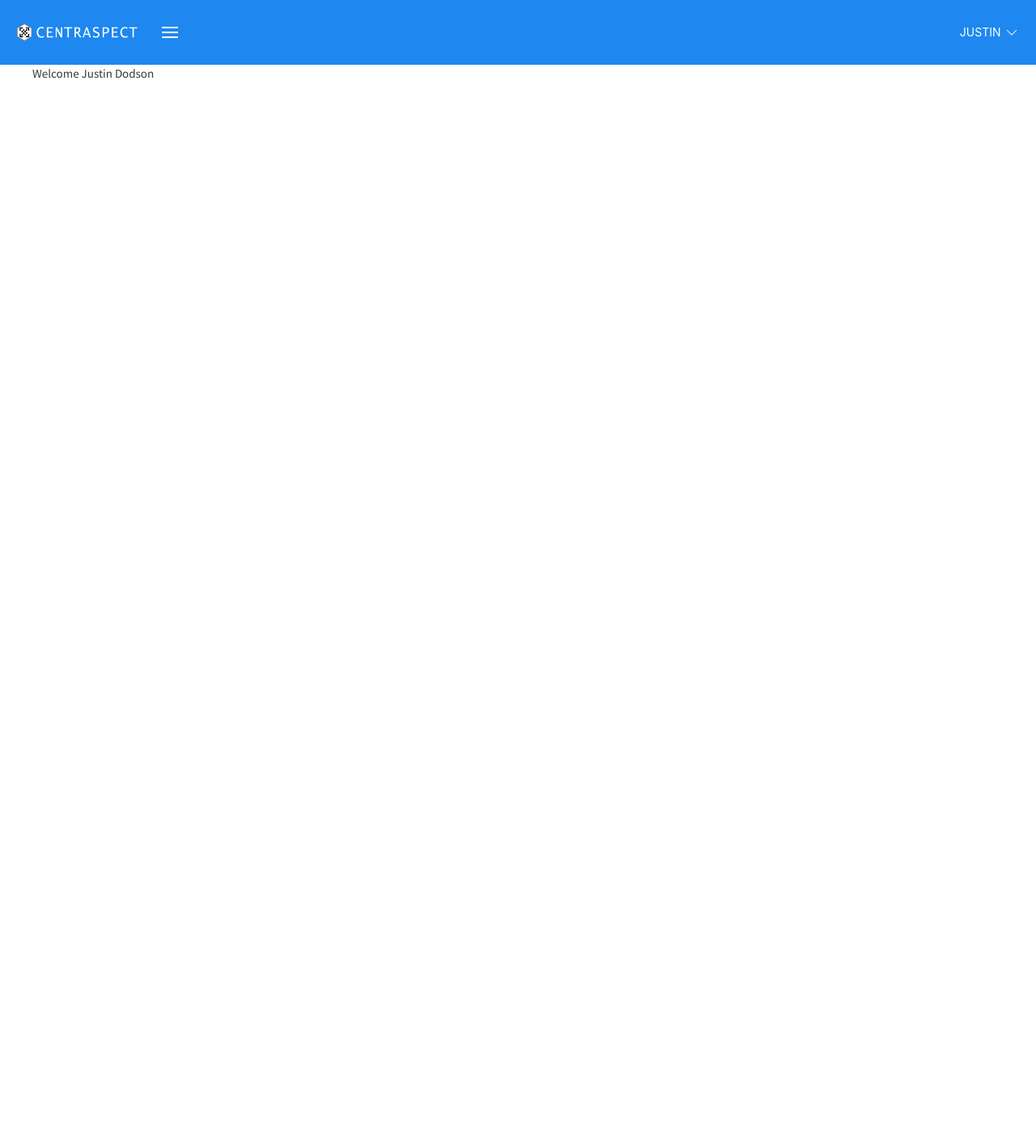
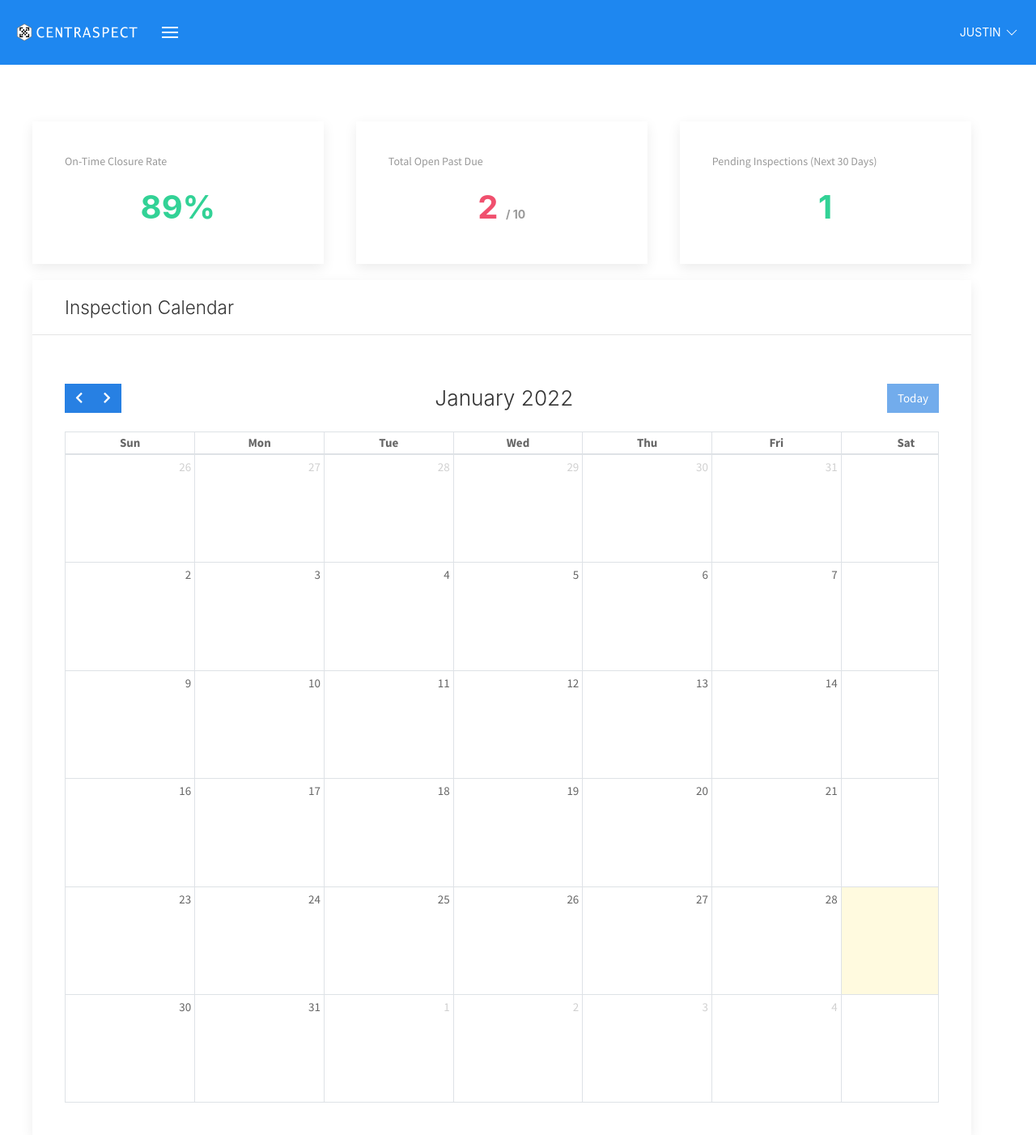
Before and after one commit to Pegasus-Tech/pti-centraspect, a Django app: page /dashboard/ in a window 1280 px wide. Shown: the whole page at 81% size. Before the commit the page ends 97 px from the top, so only its background shows below. Run offline with Django 4.2, Linux system fonts and the light colour scheme; a user stored in the database is signed in; data comes from the database, SQL or seed files in the repository; tables that the repository leaves empty hold one stand-in row (values such as "Sample post"); lists and menus that the app fills with data are empty; some libraries are stand-ins or nearby versions; some web fonts are replaced.

Commit message:
added post handling for api, created landing page initial layout, and implemented dashboard stub

```diff
--- a/centraspect/urls.py
+++ b/centraspect/urls.py
@@ -17,7 +17,8 @@ from django.conf.urls import include
 from django.contrib import admin
 from django.urls import path, re_path
 from authentication.views import registration_view, login_view, logout_view
-from dashboard.views import main_dashboard_view
+from dashboard.views import DashboardView
+from .views import LandingPage
 from rest_framework import permissions
 # from drf_yasg.views import get_schema_view
 # from drf_yasg import openapi
@@ -32,12 +33,13 @@ from rest_framework import permissions
 #     permission_classes=(permissions.AllowAny,))
 
 urlpatterns = [
+    path('', LandingPage.as_view(), name="landing_page"),
     path('admin/', admin.site.urls),
     path('signup/', registration_view, name='signup'),
     path('login/', login_view, name='login'),
     path('logout/', logout_view, name='logout'),
 
-    path('dashboard/', main_dashboard_view, name='dashboard'),
+    path('dashboard/', DashboardView.as_view(), name='dashboard'),
     path('dashboard/users', include('authentication.urls', namespace="users")),
     path('dashboard/inspection-items', include('inspection_items.urls', namespace="inspection_items")),
     path('dashboard/inspection-calendar', include('inspection_calendar.urls', namespace="inspection_calendar")),
--- /dev/null
+++ b/centraspect/views.py
@@ -0,0 +1,5 @@
+from django.views.generic import TemplateView
+
+
+class LandingPage(TemplateView):
+    template_name = 'landing.html'
--- a/dashboard/views.py
+++ b/dashboard/views.py
@@ -1,8 +1,13 @@
 from django.shortcuts import render
-from django.contrib.auth.decorators import login_required
+from django.views.generic import View
+from django.contrib.auth.mixins import LoginRequiredMixin
+from django.core.serializers import serialize
+from inspection_items.models import InspectionItem
 
-# Create your views here.
 
-@login_required
-def main_dashboard_view(request):
-    return render(request, 'dashboard/index.html')
+class DashboardView(LoginRequiredMixin, View):
+
+    def get(self, *args, **kwargs):
+        template_name = 'dashboard/index.html'
+        upcoming_inspections = InspectionItem.objects.get_all_for_account(self.request.user.account)
+        return render(self.request, template_name, {"items": serialize('json', upcoming_inspections)})
--- a/inspection_calendar/views.py
+++ b/inspection_calendar/views.py
@@ -4,10 +4,10 @@ from django.contrib.auth.mixins import LoginRequiredMixin
 from django.core.serializers import serialize
 from inspection_items.models import InspectionItem
 
+
 class InspectionCalendarView(LoginRequiredMixin, View):
 
     def get(self, *args, **kwargs):
         template_name = 'dashboard/inspection_calendar/calendar.html'
-        upcoming_inpsections = InspectionItem.objects.get_all_for_account(self.request.user.account)
-
-        return render(self.request, template_name, {"items": serialize('json', upcoming_inpsections)})
+        upcoming_inspections = InspectionItem.objects.get_all_for_account(self.request.user.account)
+        return render(self.request, template_name, {"items": serialize('json', upcoming_inspections)})
--- a/inspection_items/models.py
+++ b/inspection_items/models.py
@@ -31,8 +31,23 @@ class InspectionItemManager(models.Manager):
             qs = qs.filter(account=account)
             return qs.filter(is_active=True)
 
+    def get_count_past_due(self, account):
+        if account is not None:
+            qs = self.get_queryset().all()
+            qs.filter(account=account)
+            qs.filter(next_inspection_date__lt=date.today())
+            return qs.filter(is_active=True)
 
+    def get_closure_rate_for_account(self, account):
+        if account is not None:
+            qs = self.get_queryset().all()
+            qs = qs.filter(account=account)
+            qs = qs.filter(is_active=True)
 
+            total = qs
+            on_time = qs.filter()
+
+            return
 
 class InspectionInterval(models.TextChoices):
     DAILY = 'daily', _('Daily')
--- a/static/js/inspectionCalendar.js
+++ b/static/js/inspectionCalendar.js
@@ -1,7 +1,7 @@
 
 export function loadFullCalendar(inspection_data) {
     let data = []
-
+    if(inspection_data) {
         for(let i = 0; i<inspection_data.length; i++) {
             let color = getEventColor(inspection_data[i])
             data.push(
@@ -14,6 +14,7 @@ export function loadFullCalendar(inspection_data) {
                     url: '/dashboard/inspection-items/'+inspection_data[i].fields.uuid
                 }
             )
+        }
     }
 
     document.addEventListener('DOMContentLoaded', function() {
@@ -28,9 +29,12 @@ export function loadFullCalendar(inspection_data) {
         },
         initialView: 'dayGridMonth',
         headerToolbar:{
-          start: 'prev,next today',
+          // start: 'prev,next today',
+          // center: 'title',
+          // end: 'dayGridMonth,list'
+            start: 'prev,next',
             center: 'title',
-          end: 'dayGridMonth,list'
+            end: 'today'
         },
         themeSystem: 'bootstrap',
         events: data
--- a/templates/dashboard/index.html
+++ b/templates/dashboard/index.html
@@ -1,6 +1,64 @@
 {% extends '../layouts/base.html' %}
 
+
 {% block body %}
-    Welcome {{user.get_full_name}}
+    <div class="uk-container uk-margin-large-top" uk-grid>
+        <div class="uk-width-1-3@s">
+            <div class="uk-card-default">
+                <div class="uk-card-body">
+                    <p class="uk-text-meta">On-Time Closure Rate</p>
+                    {% if closure_rate < 90 %}
+                        <h1 class="uk-text-large uk-text-center uk-text-bolder uk-text-danger"
+                            style="font-size: 2.5rem;">89%</h1>
+                    {% else %}
+                        <h1 class="uk-text-large uk-text-center uk-text-bolder uk-text-success"
+                            style="font-size: 2.5rem;">89%</h1>
+                    {% endif %}
+
+                </div>
+            </div>
+        </div>
+
+        <div class="uk-width-1-3@s">
+            <div class="uk-card-default">
+                <div class="uk-card-body">
+                    <p class="uk-text-meta">Total Open Past Due</p>
+                    <h1 class="uk-text-large uk-text-center uk-text-danger uk-text-bolder"  style="font-size: 2.5rem;">2
+                        <span class="uk-text-muted uk-text-small">/ 10</span></h1>
+                </div>
+            </div>
+        </div>
+
+        <div class="uk-width-1-3@s">
+            <div class="uk-card-default">
+                <div class="uk-card-body">
+                    <p class="uk-text-meta">Pending Inspections (Next 30 Days)</p>
+                    <h1 class="uk-text-large uk-text-center uk-text-success uk-text-bolder"  style="font-size: 2.5rem;">1</h1>
+                </div>
+            </div>
+        </div>
+
+
+        <div class="uk-margin-top uk-width-expand@l uk-visible@s">
+            <div class="uk-card-default" style="min-width: 500px">
+                <div class="uk-card-header">
+                    <h4>Inspection Calendar</h4>
+                </div>
+                <div class="uk-card-body">
+                    <div id='inspection-calendar' class="uk-margin-top"></div>
+                </div>
+            </div>
+        </div>
+
+    </div>
+
 
 {% endblock body %}
+
+{% block added_js %}
+    <script type="module">
+        import {loadFullCalendar} from "../../static/js/inspectionCalendar.js";
+        $(document).ready(loadFullCalendar( {{items|safe}} ));
+    </script>
+
+{% endblock added_js %}
--- a/templates/index.html
+++ b/templates/index.html
@@ -1,8 +1,4 @@
 <!DOCTYPE html>
-<!--[if lt IE 7]>      <html class="no-js lt-ie9 lt-ie8 lt-ie7"> <![endif]-->
-<!--[if IE 7]>         <html class="no-js lt-ie9 lt-ie8"> <![endif]-->
-<!--[if IE 8]>         <html class="no-js lt-ie9"> <![endif]-->
-<!--[if gt IE 8]>      <html class="no-js"> <!--<![endif]-->
 <html>
     <head>
         <meta charset="utf-8">
@@ -14,7 +10,6 @@
     </head>
     <body>
 
-
         {% block body_block %}
 
         {% endblock body_block %}
--- a/templates/layouts/base.html
+++ b/templates/layouts/base.html
@@ -44,6 +44,7 @@
         <script src="https://formbuilder.online/assets/js/form-builder.min.js"></script>
         <script src="https://formbuilder.online/assets/js/form-render.min.js"></script>
         <script src="https://cdn.jsdelivr.net/npm/fullcalendar@5.10.1/main.min.js"></script>
+        <script src="https://cdn.jsdelivr.net/npm/apexcharts"></script>
         {% comment %} <script src="{% static 'fullCalendar/main.js' %}"></script> {% endcomment %}
         <script type="module" src="{% static 'js/formBuilder.js' %}"></script>
         <script src="" async defer></script>
--- a/templates/shared/dashboard_nav.html
+++ b/templates/shared/dashboard_nav.html
@@ -39,7 +39,7 @@
             <li class="uk-nav-divider"></li>
 
             <li class="uk-nav-header">Inspections</li>
-            <li id="inspection-schedule-nav-link"><a href="{% url 'inspection_calendar:calendar' %}"><span class="uk-margin-small-right" uk-icon="icon: calendar"></span> Inspection Schedule</a></li>
+{#            <li id="inspection-schedule-nav-link"><a href="{% url 'inspection_calendar:calendar' %}"><span class="uk-margin-small-right" uk-icon="icon: calendar"></span> Inspection Schedule</a></li>#}
             <li id="inspection-list-nav-link"><a href="{% url 'inspection_items:list' %}"><span class="uk-margin-small-right" uk-icon="icon: thumbnails"></span> Manage Equipment</a></li>
             <li id="inspection-create-nav-link"><a href="{% url 'inspection_items:create' %}"><span class="uk-margin-small-right" uk-icon="icon: plus"></span> Add Equipment</a></li>
 
```
Also changed, not shown: api_backend/views.py (+30 -2 lines), inspections/models.py (+9 -0 lines), templates/dashboard/inspection_calendar/calendar.html (+12 -1 lines), templates/landing.html (added, +129 -0 lines), 2 other files. Lines whose indentation alone changed are shown as unchanged.
